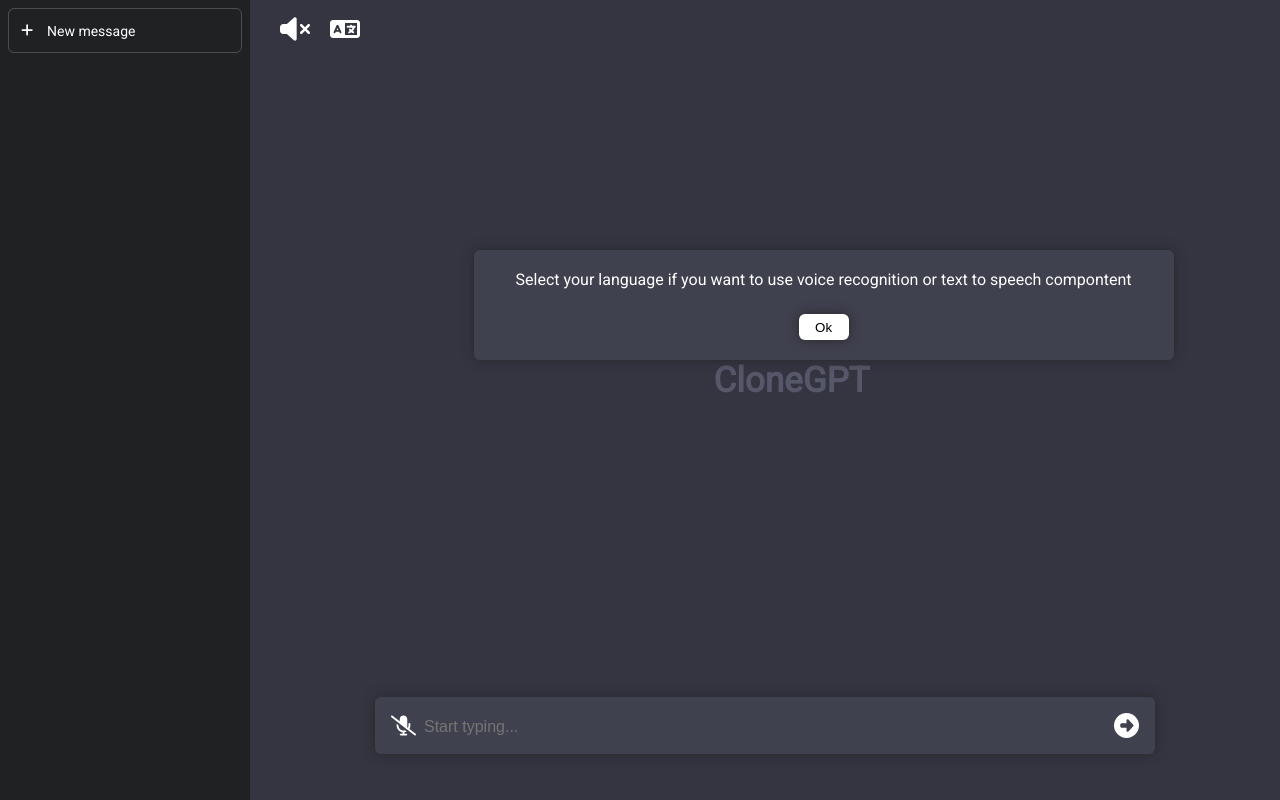
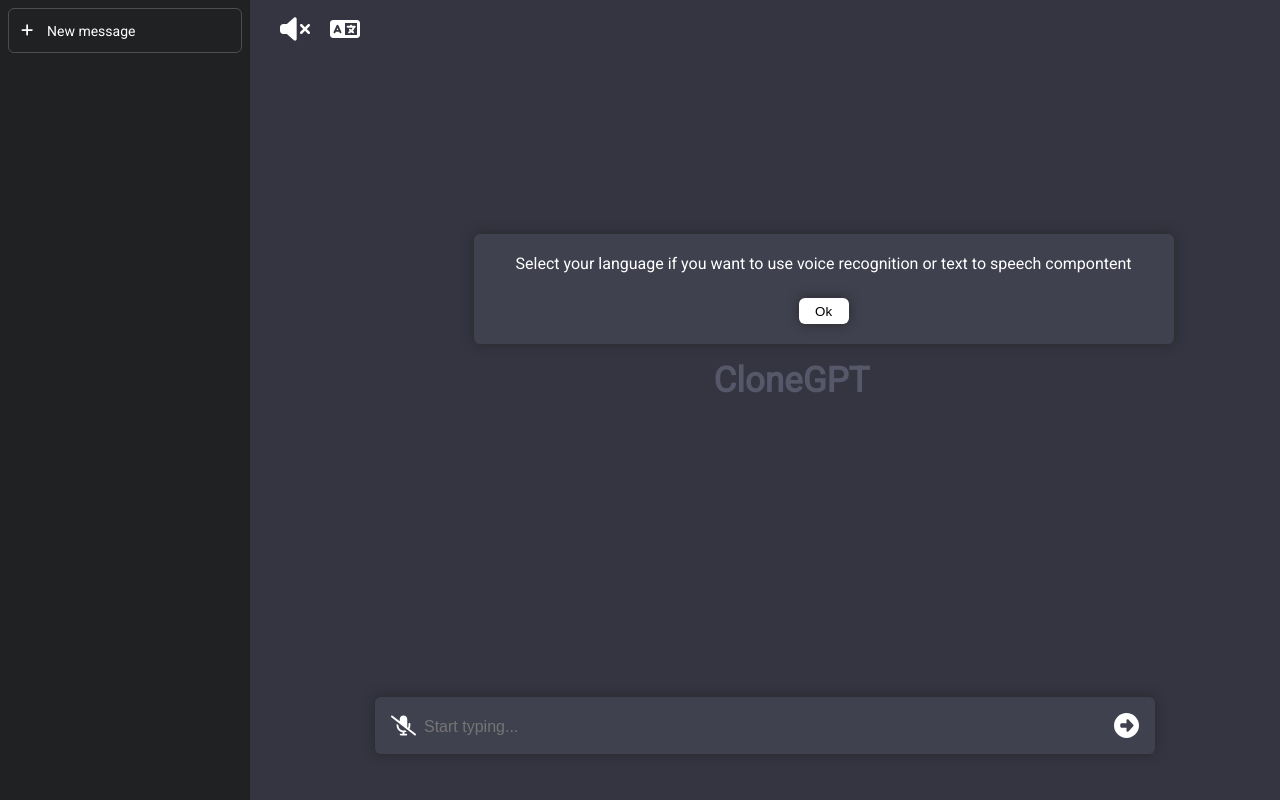
Before and after one commit to ynzulak/voicegpt, a Next.js app: page / in a window 1280 px wide. Built offline with nearby package versions, Linux system fonts and the light colour scheme.

Commit message:
Working on RWD

```diff
--- a/src/app/styles/main.scss
+++ b/src/app/styles/main.scss
@@ -80,8 +80,8 @@
             height: 170px;
             background-color: rgb(64,65,79);
             position: absolute;
-            top: 955%;
-            left: 1265%;
+            top: 1080%;
+            left: 1980%;
             padding: 15px 0;
             -webkit-box-shadow: 0px 0px 12px 0px rgba(40, 40, 43, 1);
             -moz-box-shadow: 0px 0px 12px 0px rgba(40, 40, 43, 1);
@@ -208,7 +208,7 @@
                     width: 700px;
                     height: 110px;
                     background-color: rgb(64,65,79);
-                    bottom: 55%;
+                    bottom: 57%;
                     left: 37%;
                     position: absolute;
                     padding: 20px 0;
```
